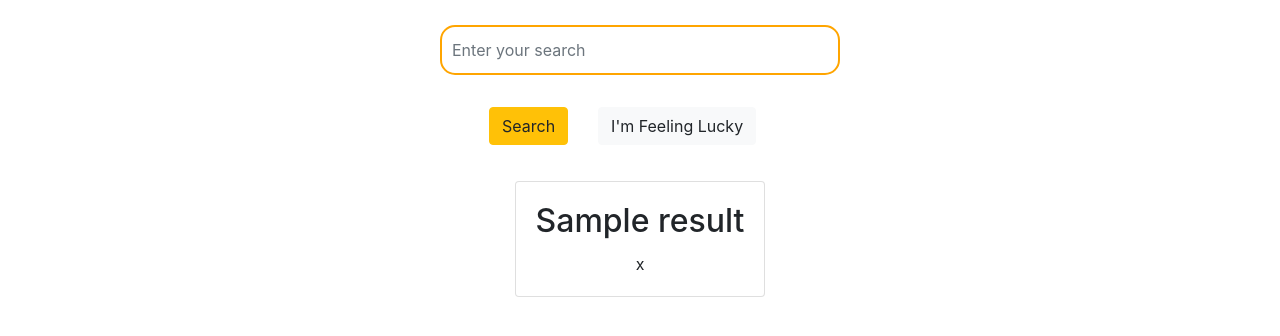
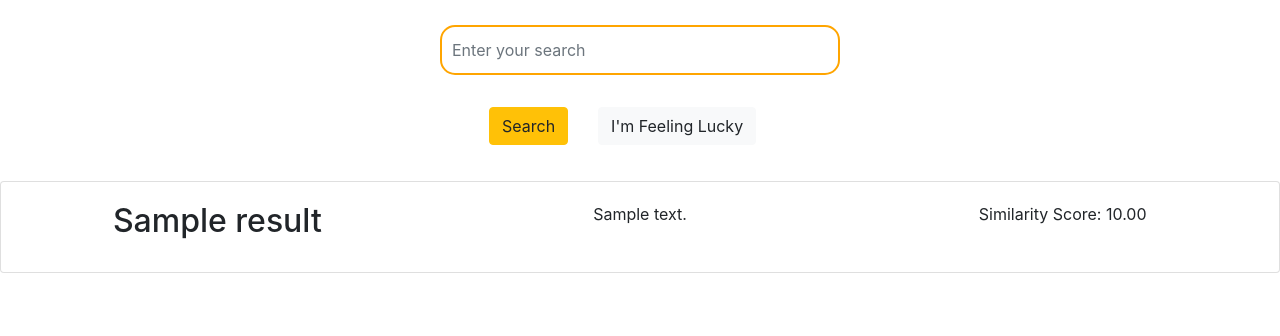
Before and after one commit to emrekpnr/dandiqueWeb, a Django app: template templates/search.html in a window 1280 px wide. Shown: the part 198-534 px from the top of the page. Run offline with Django 4.2, Linux system fonts and the light colour scheme; the template is opened without the code that fills it: most values are stand-ins (such as "Sample title", 1, 10 or a date in 2020); some libraries are stand-ins or nearby versions.

Commit message:
result style is changed

```diff
--- a/templates/search.html
+++ b/templates/search.html
@@ -41,16 +41,22 @@
             padding: 5px 10px; /* Adjust padding to make button smaller */
         }
 
+        img {
+            width: 44%;
+        }
+
         .result {
+            width: 100%; /* Set width to 100% of the parent container */
             margin-top: 20px;
             text-align: center;
             white-space: normal; /* Break lines as necessary to fill line boxes */
             overflow-wrap: break-word; /* Break the word at the end of the line */
-            word-break: break-all; /* Specify line breaking rules */
+            word-break: normal; /* Specify line breaking rules */
+            border: 2px solid orange;
         }
 
-        img {
-            width: 44%;
+        .score {
+            margin-left: auto;
         }
 
         .loader {
@@ -132,9 +138,16 @@
 </div>
 {% for result in results %}
     <div class="result card mb-3">
-        <div class="card-body">
-            <h2 class="card-title">{{ result.title }}</h2>
-            <p class="card-text">{{ result.passage }}</p>
+        <div class="card-body row">
+            <div class="col-md-4">
+                <h2 class="card-title">{{ result.title }}</h2>
+            </div>
+            <div class="col-md-4">
+                <p class="card-text">{{ result.answer }}</p>
+            </div>
+            <div class="col-md-4">
+                <p class="score">Similarity Score: {{ result.score|floatformat:2 }}</p>
+            </div>
         </div>
     </div>
 {% endfor %}
```
Also changed, not shown: dandiqueWeb/views.py (+7 -4 lines).
